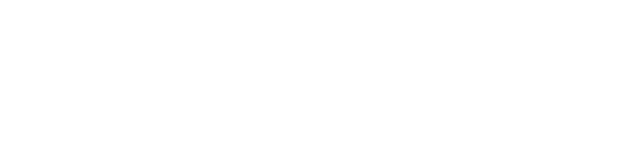
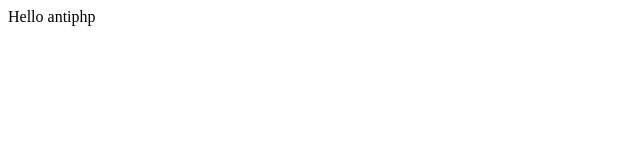
Before and after one commit to antiphp/antiphp.github.io, a plain HTML site: page index.html in a window 1280 px wide. Shown: the whole page, without its empty margins (0-640 px from the left). Drawn offline with Linux system fonts and the light colour scheme.

Commit message:
hello text

```diff
--- a/index.html
+++ b/index.html
@@ -5,6 +5,6 @@
     <title>Title</title>
 </head>
 <body>
-
+Hello antiphp
 </body>
 </html>
```
